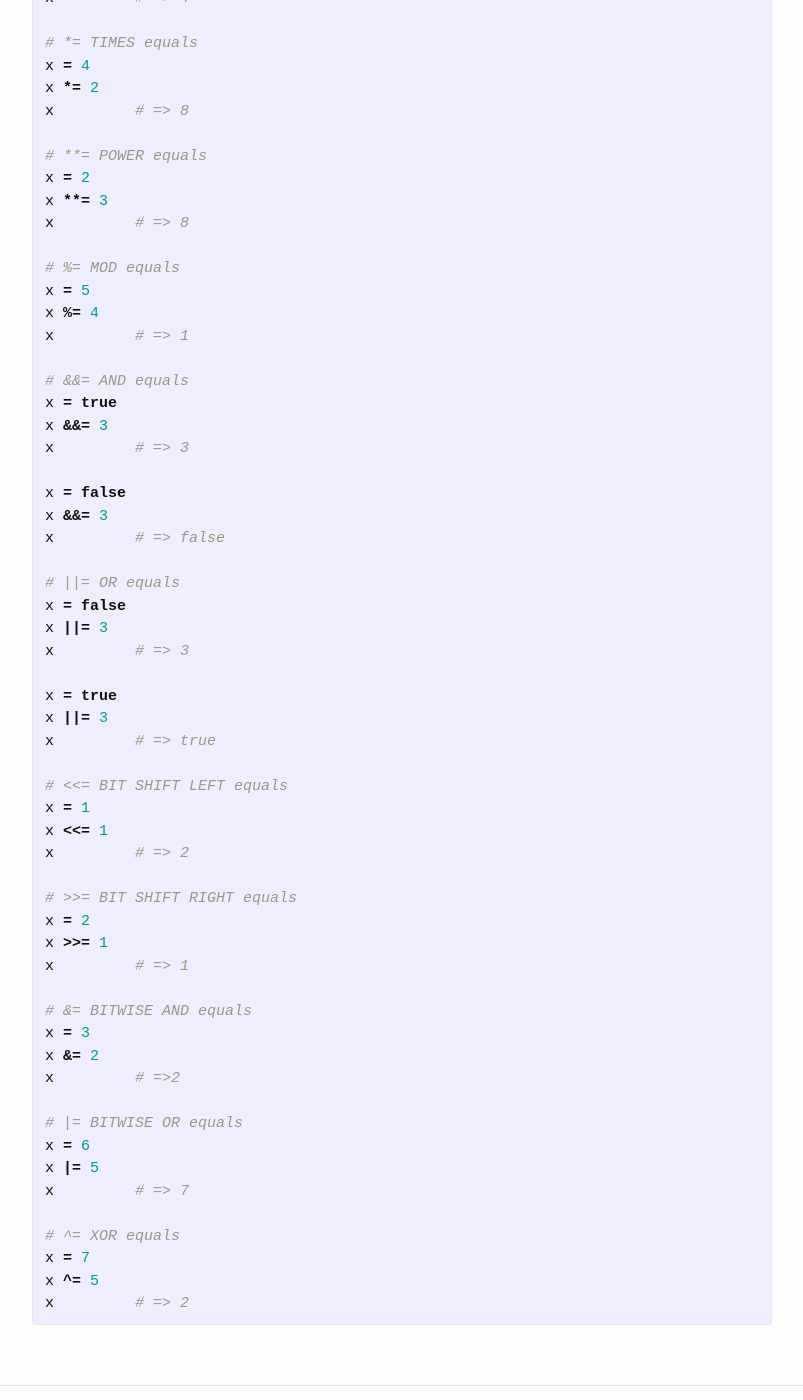
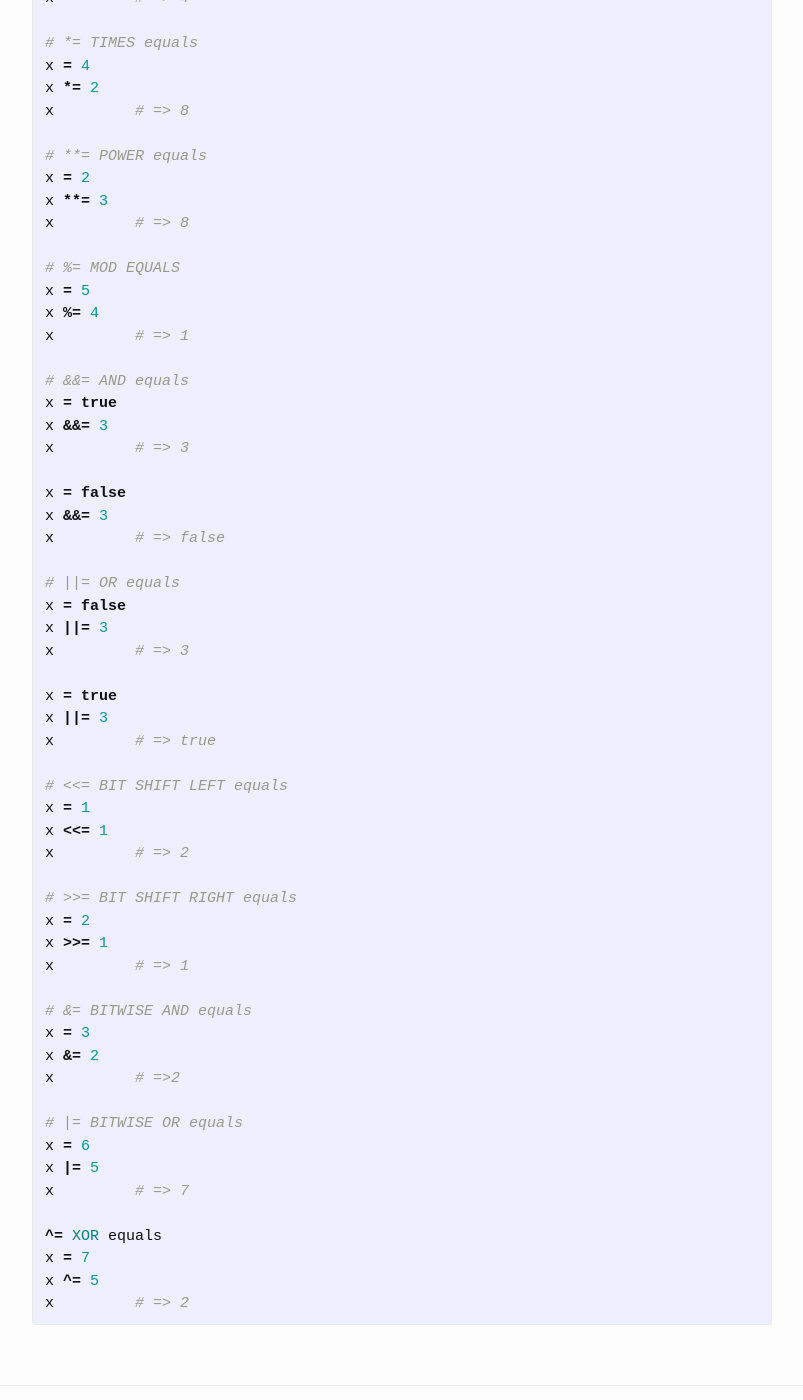
Before and after one commit to lilykriopelle/blog, a Jekyll site: the page built from _posts/2015-12-05-operator-equals-definitive-list.markdown, in a window 1280 px wide and 1400 px high, scrolled down 944 px. Shown: the whole window, without its empty margins (238-1041 px from the left). Built offline with Jekyll 4.4.1, drawn with Linux system fonts in a browser that asks for light colours.

```diff
--- a/_posts/2015-12-05-operator-equals-definitive-list.markdown
+++ b/_posts/2015-12-05-operator-equals-definitive-list.markdown
@@ -40,7 +40,7 @@ x = 2
 x **= 3
 x         # => 8
 
-# %= MOD equals
+# %= MOD EQUALS
 x = 5
 x %= 4
 x         # => 1
@@ -83,11 +83,12 @@ x = 6
 x |= 5
 x         # => 7
 
-# ^= XOR equals
+^= XOR equals
 x = 7
 x ^= 5
 x         # => 2
 
+
 {% endhighlight %}
 
 [grammar]: https://github.com/ruby/ruby/blob/trunk/parse.y
```
